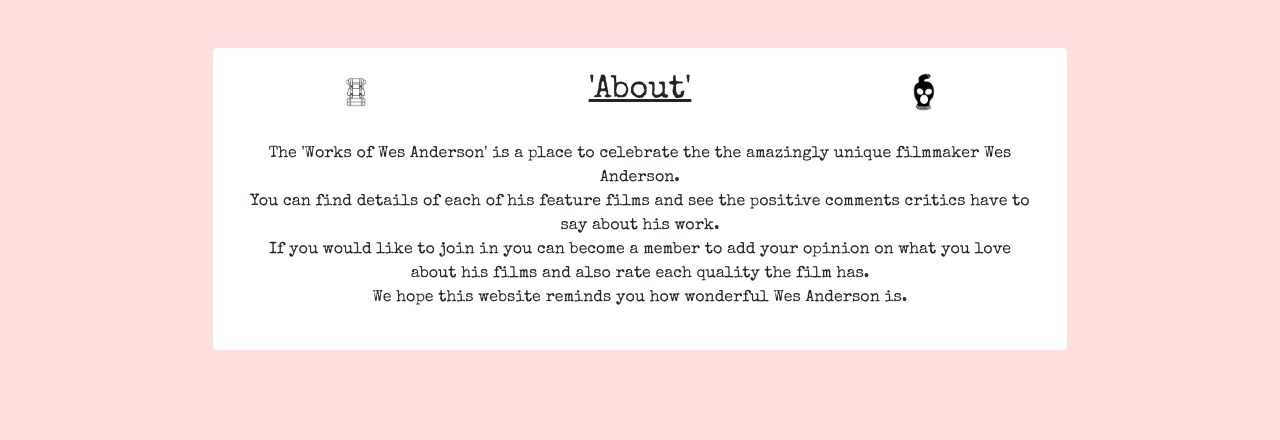
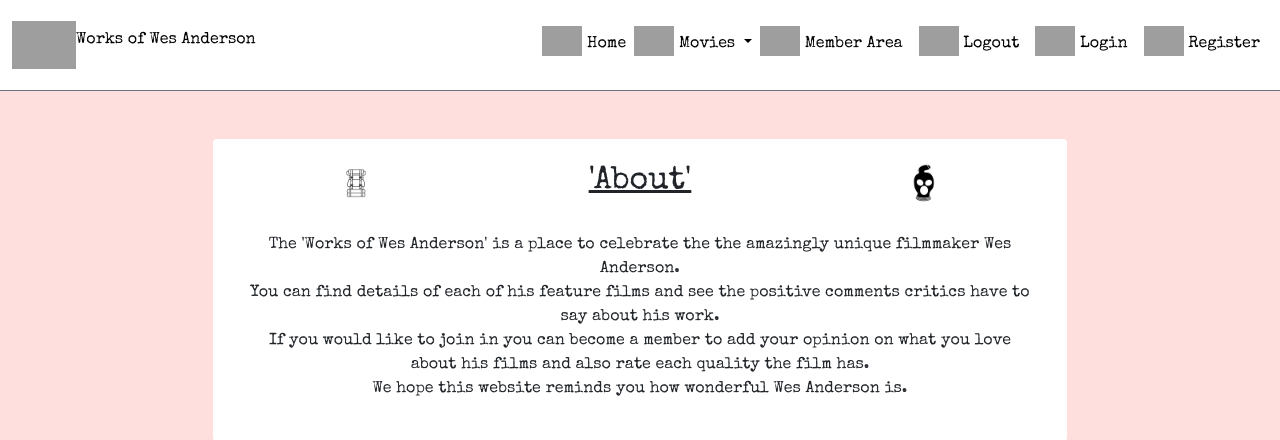
Before and after one commit to DavidDock/works-of-wes-anderson, a Django app: page / in a window 1280 px wide. Shown: the top 440 px of the page. Run offline with Django 3.2, Linux system fonts and the light colour scheme; grey boxes are pictures that could not be loaded.

Commit message:
Add navigation bar structure html and css

```diff
--- a/static/css/style.css
+++ b/static/css/style.css
@@ -22,12 +22,41 @@
     height: fit-content;
 }
 
-.icon-nav {
-    width: 2rem;
-    height: fit-content;
-}
-
 .icon-logo {
     width: 4rem;
     height: fit-content;
 }
+
+/* nav bar */
+.nav-link {
+    color: black;
+}
+
+.nav-link:hover,
+.nav-link:focus,
+.active,
+.navbar-brand:hover,
+.navbar-brand:focus {
+    color: black;
+    text-decoration: underline;
+    text-shadow: 0 5px 18px black;
+}
+
+a {
+    color: black;
+}
+
+.navbar-toggler:focus {
+    box-shadow: 0 0 0 0;
+}
+
+.menu {
+    font-size: 0.7rem;
+    padding-top: 0.25rem;
+}
+
+.dropdown-toggle {
+    padding: 0;
+    border: none;
+    background-color: white;
+}
--- a/templates/base.html
+++ b/templates/base.html
@@ -40,7 +40,52 @@
   </head>
 
   <body class="d-flex flex-column main-bg">
+
     <!-- Nav -->
+    <nav class="navbar bg-white navbar-expand-lg border-bottom border-secondary py-3">
+        <div class="container-fluid">
+
+            <a class="navbar-brand d-flex align-items-center" href="#"><img class="icon-logo" src="logo">
+                <h1 class="fs-6">Works of Wes Anderson</h1>
+            </a>
+
+            <button class="navbar-toggler px-2" type="button" data-bs-toggle="collapse" data-bs-target="#navbarNavAltMarkup"
+                aria-controls="navbarNavAltMarkup" aria-expanded="false" aria-label="Toggle navigation">
+                <div class="d-flex flex-column align-items-center">
+                    <img class="toggle icon" src="envelope">
+                    <span class="menu">Menu</span>
+                </div>
+            </button>
+
+            <div class="collapse navbar-collapse justify-content-end bg-white" id="navbarNavAltMarkup">
+                <div class="navbar-nav d-flex align-items-start">
+
+                    <a class="nav-link" aria-current="page" href=""><img class="icon pb-2" src="home">
+                        Home</span></a>
+
+                    <div class="dropdown my-auto">
+                        <button type="button" class="dropdown-toggle py-2" data-bs-toggle="dropdown">
+                            <img class="icon pb-2" src="movies"> Movies</a>
+                        </button>
+                        <ul class="dropdown-menu">
+                            <li><a class="dropdown-item" href="#">Astroid City</a></li>
+                            <li><a class="dropdown-item" href="#">The French Dispatch</a></li>
+                            <li><a class="dropdown-item" href="#">Isle of Dogs</a></li>
+                        </ul>
+                    </div>
+
+                    <a class="nav-link" href="#"><img class="icon pb-2" src="member"> Member Area</a>
+
+                    <a class="nav-link" href="#"><img class="icon pb-2" src="logout"> Logout</a>
+
+                    <a class="nav-link" href="#"><img class="icon pb-2" src="login"> Login</a>
+
+                    <a class="nav-link" href="#"><img class="icon pb-2" src="register"> Register</a>
+
+                </div>
+            </div>
+        </div>
+    </nav>
 
     <!-- Main Content -->
     <main class="container-fluid">{% block content %} {% endblock content %}</main>
```
